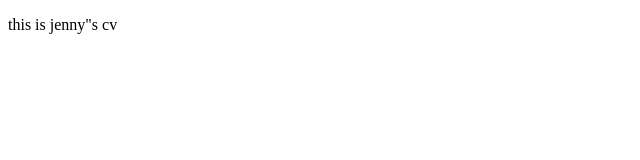
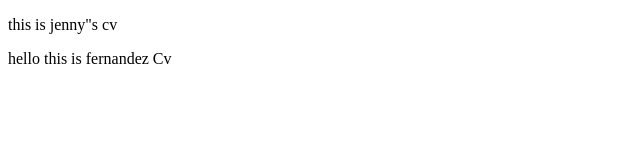
Before and after one commit to jennydigal123/jennydigal123.github.io, a plain HTML site: page index.html/index.html in a window 1280 px wide. Shown: the whole page, without its empty margins (0-640 px from the left). Drawn offline with Linux system fonts and the light colour scheme.

```diff
--- a/index.html/index.html
+++ b/index.html/index.html
@@ -7,5 +7,7 @@
 </head>
 <body>
     <p>this is jenny"s cv</p>
+
+    <p>hello this is fernandez Cv</p>
 </body>
 </html>
```
